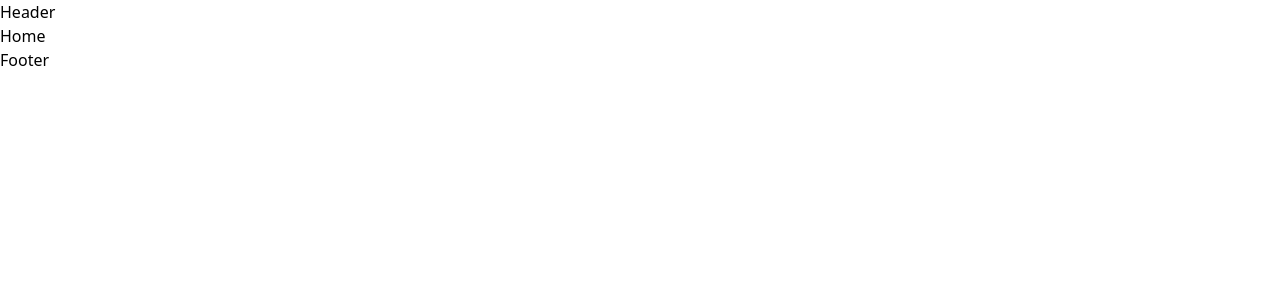
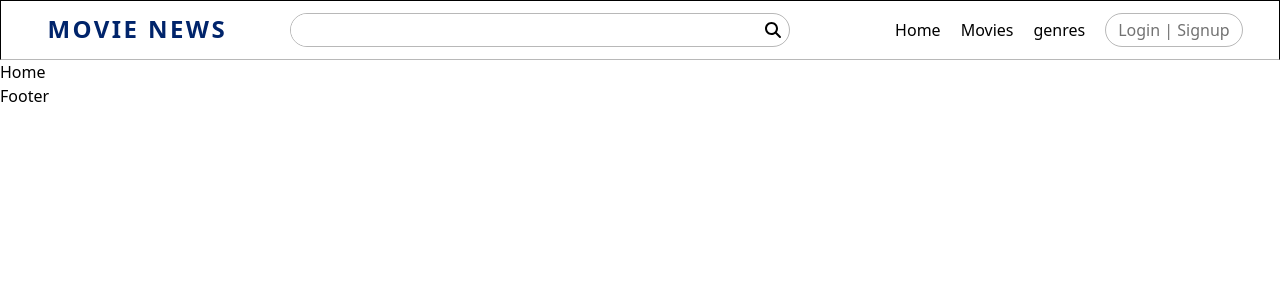
Before and after one commit to EranKhedmati/movie_api, a React (Vite) app: page / in a window 1280 px wide. Shown: the top 300 px of the page. Built offline with nearby package versions, Linux system fonts and the light colour scheme; the HTML template or start-up script is replaced by a standard one.

Commit message:
add Header(Search is no complate)

```diff
--- a/src/components/Header.jsx
+++ b/src/components/Header.jsx
@@ -1,9 +1,92 @@
-import React from 'react'
+import { useState } from "react";
+import { Link } from "react-router-dom";
+// Font Awesome
+import { FontAwesomeIcon } from "@fortawesome/react-fontawesome";
+
+//icons
+import {
+  faMagnifyingGlass,
+  faBars,
+  faX,
+} from "@fortawesome/free-solid-svg-icons";
 
 function Header() {
+  const [navigation, setNavigation] = useState(false);
+
+  function handleNavigation() {
+    setNavigation(!navigation);
+  }
+
   return (
-    <div>Header</div>
-  )
+    <header className="grid grid-cols-header justify-around gap-x-5 gap-y-5 px-5 py-3 border border-b-gray/50">
+      {/* Brand */}
+      <a
+        href="/"
+        className="text-primary font-bold tracking-widest text-2xl text-center"
+      >
+        MOVIE NEWS
+      </a>
+      {/* Search Bar */}
+      <div className="col-span-3 row-start-2 lg:col-start-2 lg:row-start-1 lg:col-span-1">
+        <form
+          className="flex border border-gray/50 rounded-full"
+          action="/search"
+        >
+          <input type="search" className="w-full rounded-l-full" />
+          <button type="submit" className="px-2 py-1 rounded-r-full">
+            <FontAwesomeIcon icon={faMagnifyingGlass} />
+          </button>
+        </form>
+      </div>
+      {/* Navbar */}
+      <nav className="hidden gap-5 items-center justify-end col-span-2 md:flex lg:col-span-1">
+        <Link to="/" className="hover:text-secondary hover:underline">
+          Home
+        </Link>
+        <Link to="/" className="hover:text-secondary hover:underline">
+          Movies
+        </Link>
+        <Link to="#" className="hover:text-secondary hover:underline">
+          genres
+        </Link>
+        <a href="#">
+          <button className="border border-gray/50 rounded-full px-3 py-1 text-gray hover:border-white hover:bg-primary hover:text-white">
+            Login | Signup
+          </button>
+        </a>
+      </nav>
+      {/* Menu Button */}
+      <button onClick={handleNavigation} className="flex items-center justify-center col-start-3 max-w-32 place-self-end px-5 py-1 md:hidden">
+        <FontAwesomeIcon icon={faBars} className="text-2xl" />
+      </button>
+      {/* Navigation */}
+      {navigation && (
+        <div className="fixed w-full h-full bg-black/50 top-0 left-0" onClick={handleNavigation}>
+          <div className="absolute w-1/2 h-full bg-white top-0 right-0" onClick={(e)=> e.stopPropagation()}>
+            <button onClick={handleNavigation} className="absolute top-5 right-5 text-2xl">
+              <FontAwesomeIcon icon={faX} />
+            </button>
+            <ul className="mt-20 flex flex-col gap-5 px-5">
+              <Link to="/" className="hover:text-secondary hover:underline">
+                Home
+              </Link>
+              <Link to="/" className="hover:text-secondary hover:underline">
+                Movies
+              </Link>
+              <Link to="#" className="hover:text-secondary hover:underline">
+                genres
+              </Link>
+              <a href="#">
+                <button className="border border-gray/50 rounded-full px-3 py-1 text-gray hover:border-white hover:bg-primary hover:text-white">
+                  Login | Signup
+                </button>
+              </a>
+            </ul>
+          </div>
+        </div>
+      )}
+    </header>
+  );
 }
 
-export default Header
+export default Header;
--- a/tailwind.config.js
+++ b/tailwind.config.js
@@ -4,6 +4,7 @@ export default {
     "./index.html",
     "./src/mian.jsx",
     "./src/App.jsx",
+    "./src/components/Header.jsx"
   ],
   theme: {
     extend: {
@@ -12,7 +13,10 @@ export default {
         secondary: "#CADCFC",
         dark: "#212121",
         gray: "#727272",
-      }
+      },
+      gridTemplateColumns: {
+        'header': "200px minmax(auto, 500px) minmax(auto, 400px)"
+      },
     },
   },
   plugins: [],
```
